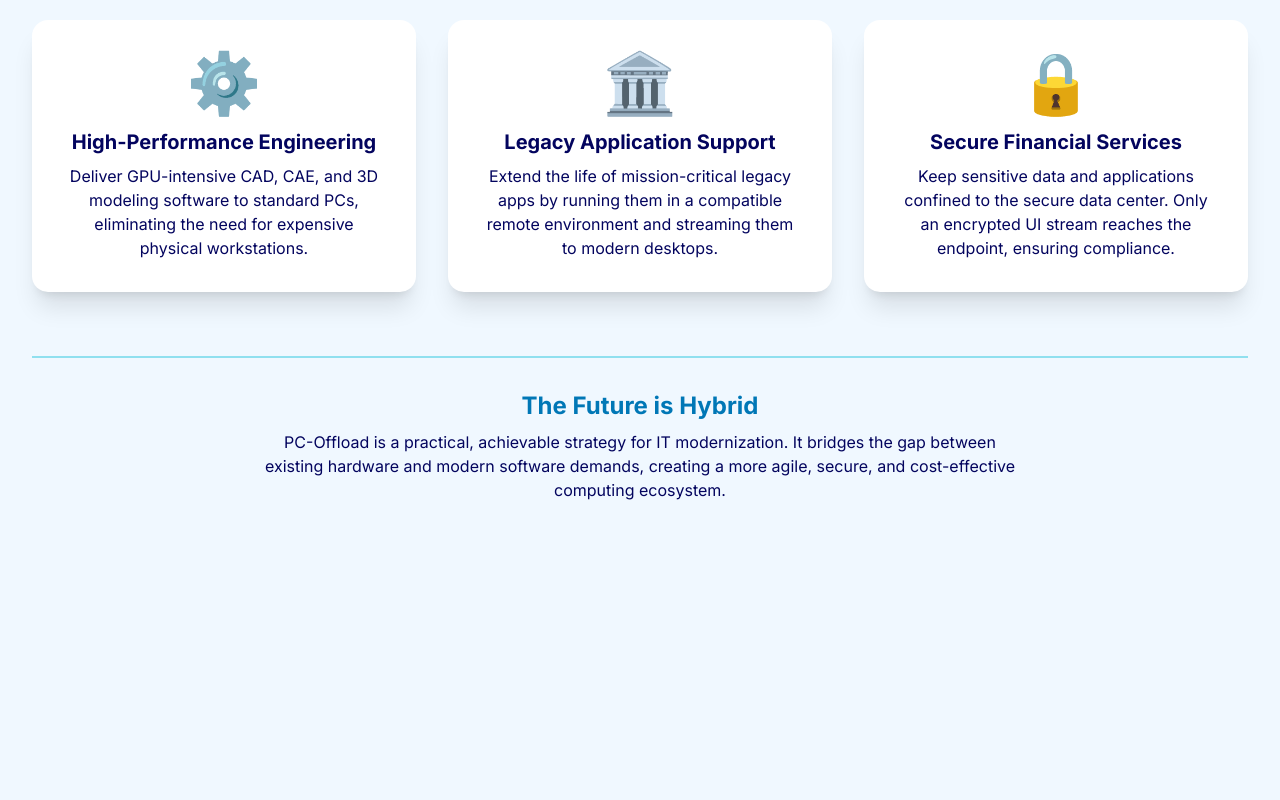
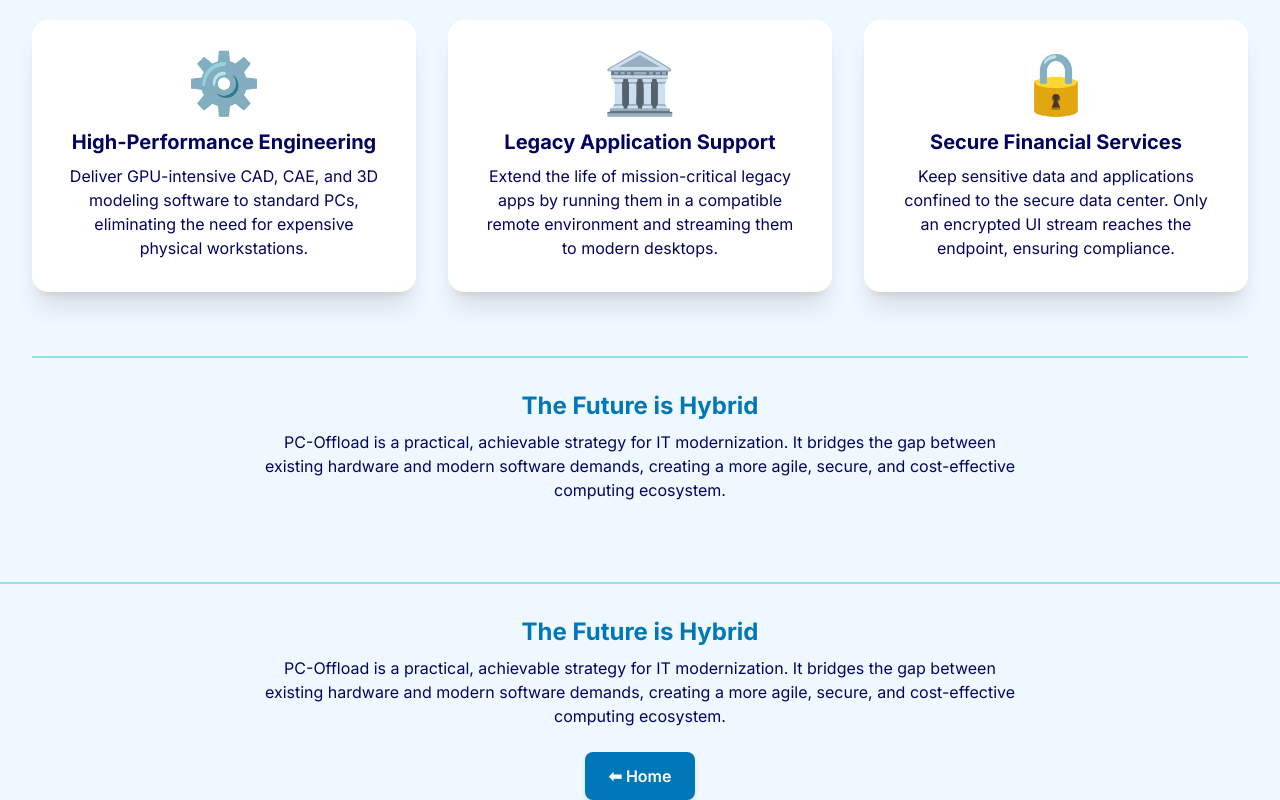
Before and after one commit to tosyedmujtaba/pcoffload, a plain HTML site: page Index.html in a window 1280 px wide. Shown: the part 3013-3813 px from the top of the page. Before the commit the page ends 3547 px from the top, so only its background shows below. Drawn offline with nearby package versions, Linux system fonts and the light colour scheme.

Commit message:
index.html

```diff
--- a/Index.html
+++ b/Index.html
@@ -393,5 +393,22 @@
         });
 
     </script>
+<footer class="text-center mt-12 pt-8 border-t-2 border-[#90E0EF]">
+    <h2 class="text-2xl font-bold text-[#0077B6]">The Future is Hybrid</h2>
+    <p class="max-w-3xl mx-auto mt-2">
+        PC-Offload is a practical, achievable strategy for IT modernization.
+        It bridges the gap between existing hardware and modern software demands,
+        creating a more agile, secure, and cost-effective computing ecosystem.
+    </p>
+
+    <!-- Home Button -->
+    <div class="mt-6">
+        <a href="https://tosyedmujtaba.github.io/itsmujtaba/"
+           class="inline-block bg-[#0077B6] text-white font-semibold px-6 py-3 rounded-lg shadow-md hover:bg-[#00B4D8] transition duration-300">
+            ⬅ Home
+        </a>
+    </div>
+</footer>
+
 </body>
 </html>
```
